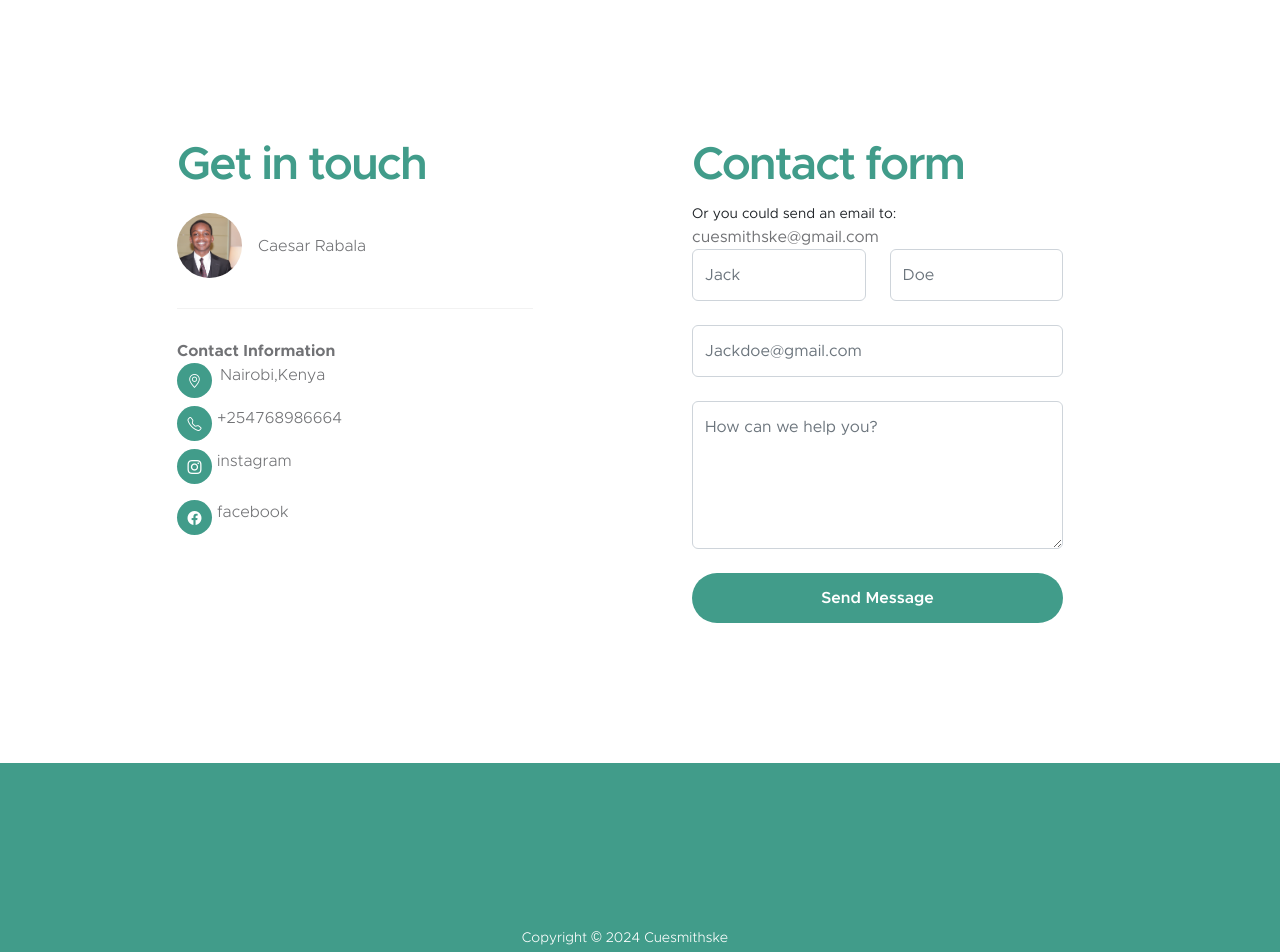
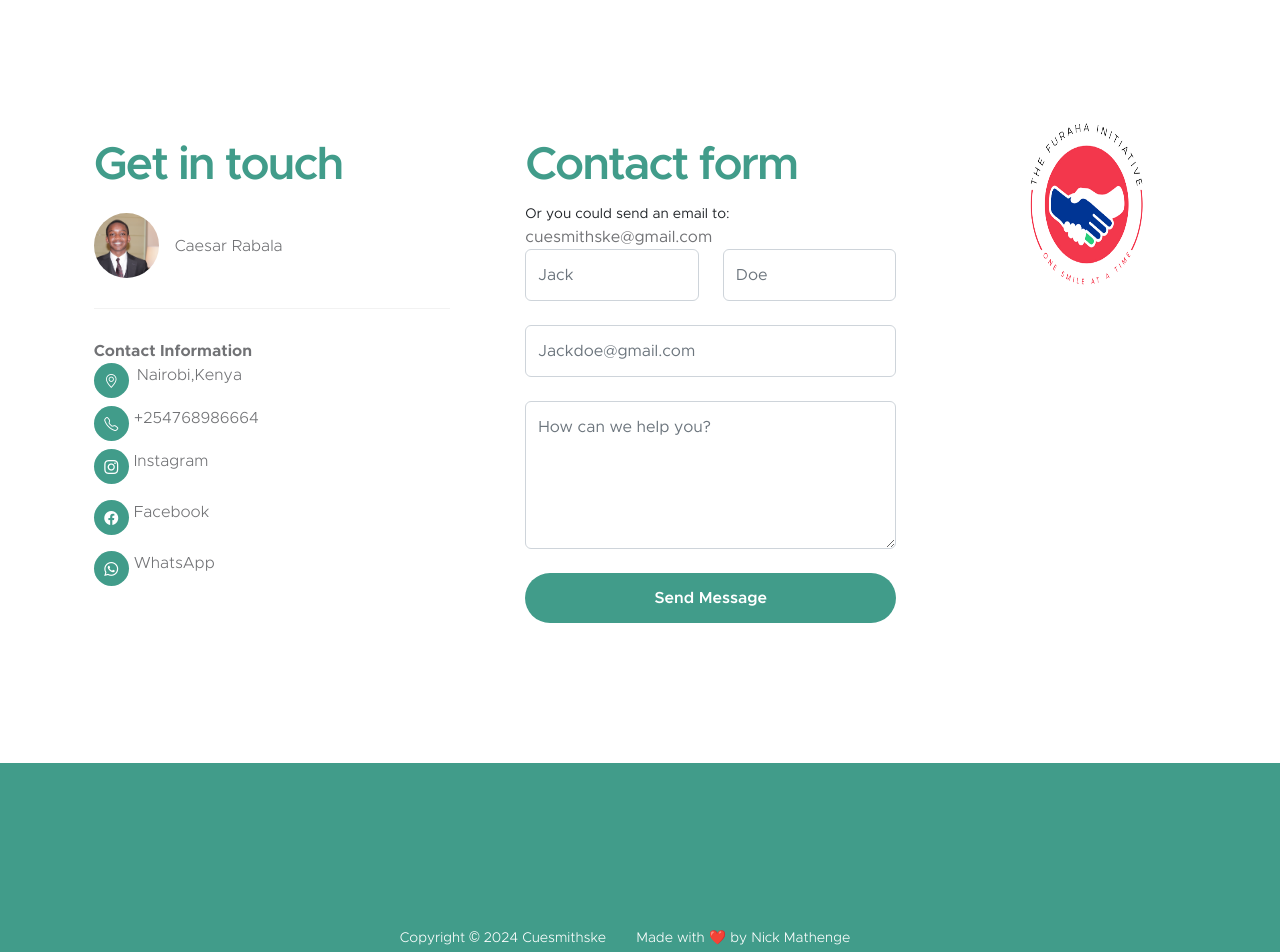
Before and after one commit to nickmax/cuesmithske, a plain HTML site: page index.html in a window 1280 px wide. Shown: the part 3529-4481 px from the top of the page. Drawn offline with Linux system fonts and the light colour scheme; no server answers; a script that the page names is missing.

Commit message:
modified:   index.html

```diff
--- a/index.html
+++ b/index.html
@@ -7,8 +7,13 @@
 
         <meta name="description" content="">
         <meta name="author" content="">
+        <meta property="og:title" content="CueSmithsKe">
+        <meta property="og:description" content="A cue at hand, the World at your feet">
+        <meta property="og:image" content="https://photos.app.goo.gl/V2PLn1pXq5NKXpZm7">
+        <meta property="og:type" content="website">
 
-        <title>Cuesmithske</title>
+
+        <title>CueSmithsKe</title>
         <link rel="icon" type="image/x-icon" href="/images/favicon.ico">
 
         <!-- CSS FILES -->
@@ -31,7 +36,6 @@
                 <div class="col-lg-3 col-12 ms-auto d-lg-block d-none">
                     <ul class="social-icon">
 
-
                         <li class="social-icon-item">
                             <a href="https://www.facebook.com/profile.php?id=61558992454653&mibextid=ZbWKwL" target=_blank class="social-icon-link bi-facebook"></a>
                         </li>
@@ -40,7 +44,7 @@
                             <a href="https://www.instagram.com/cuesmithske?igsh=MTlwbDIybWc1aDY5MA==" target=_blank class="social-icon-link bi-instagram"></a>
                         </li>
                         <li class="social-icon-item">
-                            <a href="https://chat.whatsapp.com/Lq8tc9GGUXa8DonpG7EPqk" target=_blank class="social-icon-link bi-whatsapp"></a>
+                            <a href="https://wa.me/768986664" target=_blank class="social-icon-link bi-whatsapp"></a>
                         </li>
                     </ul>
                 </div>
@@ -52,7 +56,7 @@
     <nav class="navbar navbar-expand-lg bg-light shadow-lg">
         <div class="container">
             <a class="navbar-brand" href="index.html">
-                <img src="images/logo.png" class="logo img-fluid" alt="Furaha Initiative">
+                <img src="images/logo.png" class="logo img-fluid" alt="CueSmithsKe">
                 <span>
                     Cuesmithske
                     <small>A cue at hand,the world at your feet</small>
@@ -74,12 +78,8 @@
                         <a class="nav-link  smoothscroll" href="#section_7">Contact</a>
                     </li>
 
-
-
-
-
                     <li class="nav-item ms-3">
-                        <a class="nav-link custom-btn custom-border-btn btn" href="#section_3" >Shop Now</a>
+                        <a class="nav-link smoothscroll custom-btn custom-border-btn btn" href="#products" >Shop Now</a>
                     </li>
 
                 </ul>
@@ -102,17 +102,15 @@
                         <div class="custom-text-box">
                             <h2 class="mb-2">Welcome to Cuesmithske</h2>
 
+
                             <h5 class="mb-3">
                                 A cue at hand,
                                 the World at your feet
 
                             </h5>
 
-
-
                             <p class="mb-0">CueSmithsKE brings the world of quality pool products to your doorstep. Dive into the excellence of our imported pool tables and accessories, meticulously crafted to elevate your game to new heights.</p>
                         </div>
-
 
                         <div class="row">
                             <div class="col-lg-6 col-md-6 col-12">
@@ -174,7 +172,6 @@
             <div class="container">
                 <div class="row justify-content-center align-items-center">
 
-
                     <div class="col-lg-5 col-12 ms-auto">
                         <h2 class="mb-0">Transform your game.<br> Ignite your passion.</h2>
                     </div>
@@ -207,14 +204,16 @@
                 .then(response => response.text())
                 .then(data => {
                     // Parse CSV data
-            const rows = data.split('\n')
+                    const rows = data
+                        .split('\n')
                         .map(row => row.split(',').map(value => value.trim()));
 
                     // Remove header row
                     const headers = rows.shift();
 
                     // Generate HTML for each product
-            const html = rows.map(row => {
+                    const html = rows
+                        .map(row => {
                             const product = {};
                             row.forEach((value, index) => {
                                 product[headers[index]] = value;
@@ -241,10 +240,13 @@
                                 console.warn('Incomplete product data:', product);
                                 return '';
                             }
-            }).join('');
+                        })
+                        .join('');
 
                     // Insert HTML into container
-            document.getElementById('productsContainer').innerHTML = html;
+                    document
+                        .getElementById('productsContainer')
+                        .innerHTML = html;
                 })
                 .catch(error => console.error('Error fetching data:', error));
         </script>
@@ -290,7 +292,7 @@
                                     <div class="carousel-caption">
                                         <h4 class="carousel-title">With CueSmithsKE, every game feels like a championship match!</h4>
                                         <small class="carousel-name">
-                                    <span class="carousel-name-title">Matilu/span>,
+                                            <span class="carousel-name-title">Matilu </span>,
                                     Pool Tournament Winner</small>
                                         </div>
                                     </div>
@@ -336,7 +338,6 @@
                                     <div class="d-flex flex-column justify-content-center ms-3">
                                         <p class="mb-0">Caesar Rabala</p>
 
-
                                     </div>
                                 </div>
 
@@ -360,16 +361,23 @@
                                         <i class="social-icon-link bi-instagram"></i>
 
                                         <a href="https://www.instagram.com/cuesmithske?igsh=MTlwbDIybWc1aDY5MA==" target=_blank>
-                                        instagram
+                                        Instagram
                                     </a>
                                     </p>
                                     <p class="d-flex">
-                                    <i class="social-icon-link bi-facebook"> </i>
+                                        <i class="social-icon-link bi-facebook"></i>
 
                                         <a href="https://www.facebook.com/profile.php?id=100089058044513" target=_blank>
-                                        facebook
+                                        Facebook
                                     </a>
+                                    </p>
+                                    <p class="d-flex">
+                                        <i class="social-icon-link bi-whatsapp"></i>
 
+                                        <a href="https://wa.me/768986664" target=_blank>
+                                        WhatsApp
+                                    </a>
+                                    </p>
                                 </div>
                             </div>
                         </div>
@@ -404,11 +412,11 @@
                                 <button type="submit" class="form-control">Send Message</button>
                             </form>
                         </div>
+                        <img src="images/logo.png" class="logo img-fluid" alt="CueSmithsKe" style="width: 250px; height: 250px;">
 
                     </div>
                 </div>
             </section>
-
 
         </main>
 
@@ -418,11 +426,14 @@
                     <div class="row">
                         <div class="col-lg-6col-md-5 col-12 d-flex justify-content-center align-items-center mx-auto">
                             <p class="copyright-text mb-0">Copyright © 2024 <a href="#">Cuesmithske</a>
+                            <p class="copyright-text mb-0">Made with ❤️  by <a href="https://mathenge.furahainitiative.org">Nick Mathenge</a>
                             </p>
                         </div>
                     </div>
                 </div>
             </div>
+
+
         </footer>
 
         <!-- JAVASCRIPT FILES -->
```
Lines whose indentation alone changed are shown as unchanged.
